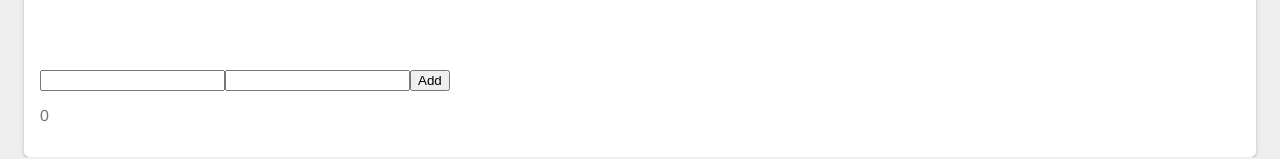
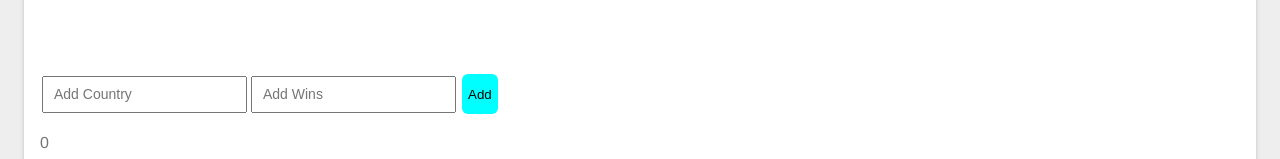
Before and after one commit to leofle/d3app2, a React app: page / in a window 1280 px wide. Shown: the part 793-952 px from the top of the page. Built offline with nearby package versions, Linux system fonts and the light colour scheme.

Commit message:
adding styles

```diff
--- a/src/components/Graph/Donut.js
+++ b/src/components/Graph/Donut.js
@@ -2,6 +2,7 @@ import React, { Component, Fragment } from 'react'
 import * as d3 from 'd3'
 import { scaleOrdinal } from 'd3-scale'
 import { arc as d3Arc, pie as d3Pie } from 'd3-shape'
+import {Button, Flex, InputDonut} from '../../styles'
 
 class DonutChart extends Component {
   constructor(props){
@@ -61,15 +62,19 @@ class DonutChart extends Component {
             ))}
           </g>
         </svg>
-        <input type="text"
+        <Flex>
+          <InputDonut type="text"
             name="country"
+            placeholder="Add Country"
             onChange={this.changeCountry}
           />
-        <input type="text"
+          <InputDonut type="text"
             name="wins"
+            placeholder="Add Wins"
             onChange={this.changeWins}
           />
-        <button onClick={this.addCountry}>Add</button>
+          <Button color="cyan" onClick={this.addCountry}>Add</Button>
+        </Flex>
         <p>{this.state.country} {this.state.wins}</p>
       </Fragment>
     );
--- a/src/styles.js
+++ b/src/styles.js
@@ -63,4 +63,28 @@ const DonutContainer = styled.div`
 		}
 `;
 
-export {Body, Container, DonutContainer ,Title, Card, CardFlex, Input};
+const Button = styled.button`
+		background: ${props=> props.color? props.color : 'hotpink'};
+		height: 40px;
+    border: none;
+    border-radius: 6px;
+    margin: 4px;
+		outline:none;
+`;
+
+const InputDonut = styled.input`
+		height: 33px;
+    outline: none;
+    line-height: 30px;
+    font-size: 14px;
+    margin: 2px;
+		padding: 0 10px;
+`;
+
+const Flex = styled.div`
+		display: flex;
+		flex-flow: row;
+    align-items: center;
+`;
+
+export {Body, Button, Container, DonutContainer ,Title, Card, CardFlex, Flex, Input, InputDonut};
```
Lines whose indentation alone changed are shown as unchanged.
